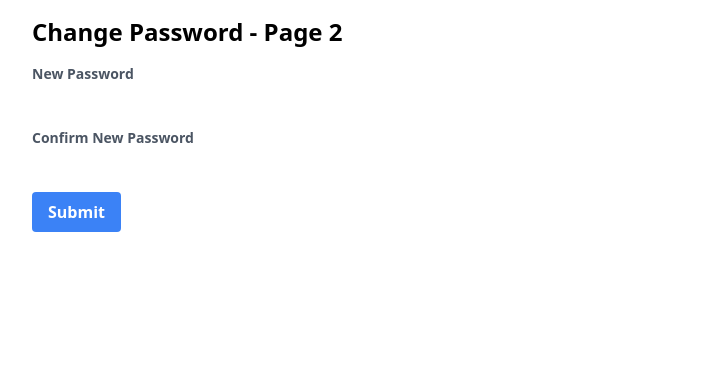
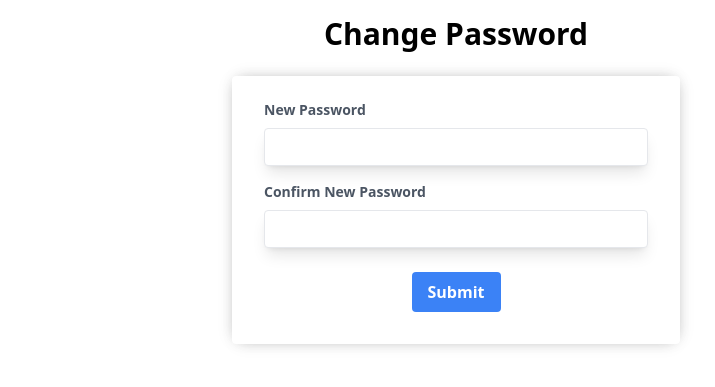
Before and after one commit to CodeRemenius/ArtisanAfrique, a Django app: page /change-password/confirm/ in a window 1280 px wide. Shown: the part 72-459 px from the top of the page, without its empty margins (184-899 px from the left). Run offline with Django 4.2, Linux system fonts and the light colour scheme; data comes from the database, SQL or seed files in the repository; both versions use the stored data as it was after the commit; parts of the project's set-up code (start-up, migrations or seed data) failed here and were passed over; some libraries are stand-ins or nearby versions.

Commit message:
Password pages designed. Remaining the stock pages

```diff
--- a/core/templates/core/confirm_password_page.html
+++ b/core/templates/core/confirm_password_page.html
@@ -5,23 +5,25 @@
 
 {% block content %}
 <div class="container mx-auto">
-    <h1 class="text-2xl font-semibold mb-4">Change Password - Page 2</h1>
-    <form method="post">
+    <h1 class="text-3xl font-semibold mb-6 text-center">Change Password</h1>
+    <div class="w-full max-w-md mx-auto">
+        <form class="bg-white rounded px-8 pt-6 pb-8 mb-4" style="box-shadow: -5px 0 15px -5px rgba(0, 0, 0, 0.1), 5px 0 15px -5px rgba(0, 0, 0, 0.1), 0 5px 15px -5px rgba(0, 0, 0, 0.1), 0 -5px 15px -5px rgba(0, 0, 0, 0.1);" method="post">
             {% csrf_token %}
             <div class="mb-4">
-            <label for="new_password" class="block text-gray-600 text-sm font-semibold">New Password</label>
-            <input type="password" id="new_password" name="new_password" class="form-input mt-1 block w-full rounded-md border-gray-300">
+                <label for="new_password" class="block text-gray-600 text-sm font-semibold mb-2">New Password</label>
+                <input type="password" id="new_password" name="new_password" class="shadow-lg appearance-none border rounded w-full py-2 px-3 text-gray-700 leading-tight focus:outline-none focus:shadow-outline">
             </div>
-        <div class="mb-4">
-            <label for="confirm_new_password" class="block text-gray-600 text-sm font-semibold">Confirm New Password</label>
-            <input type="password" id="confirm_new_password" name="confirm_new_password" class="form-input mt-1 block w-full rounded-md border-gray-300">
+            <div class="mb-6">
+                <label for="confirm_new_password" class="block text-gray-600 text-sm font-semibold mb-2">Confirm New Password</label>
+                <input type="password" id="confirm_new_password" name="confirm_new_password" class="shadow-lg appearance-none border rounded w-full py-2 px-3 text-gray-700 leading-tight focus:outline-none focus:shadow-outline">
             </div>
             {% if error_message %}
-            <div class="mb-4 text-red-500 text-sm">
-                {{ error_message }}
+            <div class="mb-4 text-red-500 text-sm">{{ error_message }}</div>
+            {% endif %}
+            <div class="flex justify-center">
+                <button type="submit" class="bg-blue-500 hover:bg-blue-600 text-white font-semibold py-2 px-4 rounded focus:outline-none focus:shadow-outline">Submit</button>
             </div>
-        {% endif %}
-        <button type="submit" class="bg-blue-500 hover:bg-blue-600 text-white font-semibold py-2 px-4 rounded">Submit</button>
         </form>
     </div>
+</div>
 {% endblock %}
```
Also changed, not shown: core/templates/core/change_password_page.html (+10 -8 lines), core/templates/core/password_change_success.html (+5 -2 lines), db.sqlite3. Lines whose indentation alone changed are shown as unchanged.
